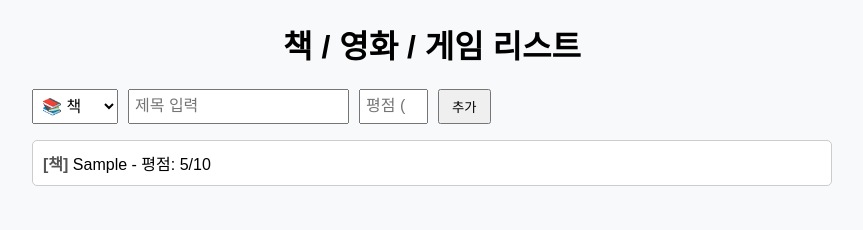
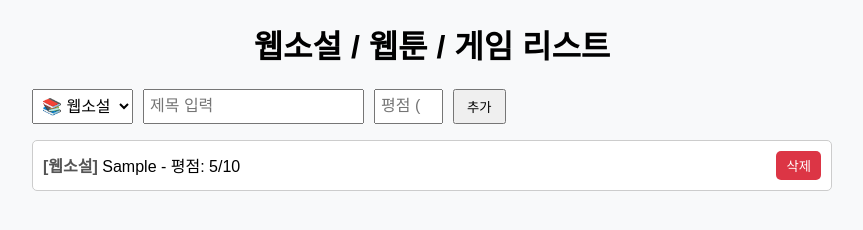
Before and after one commit to mochi31872/medialist, a plain HTML site: page index.html in a window 1280 px wide. Both pictures are taken after typing "Sample", "5" into the empty fields and a click on the button "추가". Shown: the whole page, without its empty margins (208-1071 px from the left). Drawn offline with Linux system fonts and the light colour scheme.

Commit message:
Update index.html

```diff
--- a/index.html
+++ b/index.html
@@ -3,7 +3,7 @@
 <head>
   <meta charset="UTF-8">
   <meta name="viewport" content="width=device-width, initial-scale=1.0">
-  <title>책/영화/게임 리스트</title>
+  <title>웹소설/웹툰/게임 리스트</title>
   <style>
     body { font-family: Arial, sans-serif; background: #f8f9fa; margin: 20px; }
     h1 { text-align: center; }
@@ -12,17 +12,18 @@
     input, select { padding: 5px; font-size: 1rem; }
     button { padding: 6px 12px; cursor: pointer; }
     ul { list-style-type: none; padding: 0; }
-    li { background: #fff; margin: 5px 0; padding: 10px; border: 1px solid #ccc; border-radius: 5px; }
+    li { background: #fff; margin: 5px 0; padding: 10px; border: 1px solid #ccc; border-radius: 5px; display: flex; justify-content: space-between; align-items: center; }
     .category { font-weight: bold; color: #555; }
+    .delete-btn { background: #dc3545; color: white; border: none; border-radius: 5px; padding: 5px 10px; cursor: pointer; }
   </style>
 </head>
 <body>
   <div class="container">
-    <h1>책 / 영화 / 게임 리스트</h1>
+    <h1>웹소설 / 웹툰 / 게임 리스트</h1>
     <div class="entry">
       <select id="category">
-        <option value="책">📚 책</option>
-        <option value="영화">🎬 영화</option>
+        <option value="웹소설">📚 웹소설</option>
+        <option value="웹툰">🎞️ 웹툰</option>
         <option value="게임">🎮 게임</option>
       </select>
       <input type="text" id="title" placeholder="제목 입력">
@@ -43,12 +44,20 @@
       if (!title) return alert('제목을 입력하세요.');
 
       const li = document.createElement('li');
-      li.innerHTML = `<span class="category">[${category}]</span> ${title} - 평점: ${rating}/10`;
+      li.innerHTML = `
+        <span><span class="category">[${category}]</span> ${title} - 평점: ${rating}/10</span>
+        <button class="delete-btn" onclick="deleteItem(this)">삭제</button>
+      `;
       itemList.appendChild(li);
 
       document.getElementById('title').value = '';
       document.getElementById('rating').value = '';
     }
+
+    function deleteItem(button) {
+      const li = button.parentElement;
+      itemList.removeChild(li);
+    }
   </script>
 </body>
 </html>
```
